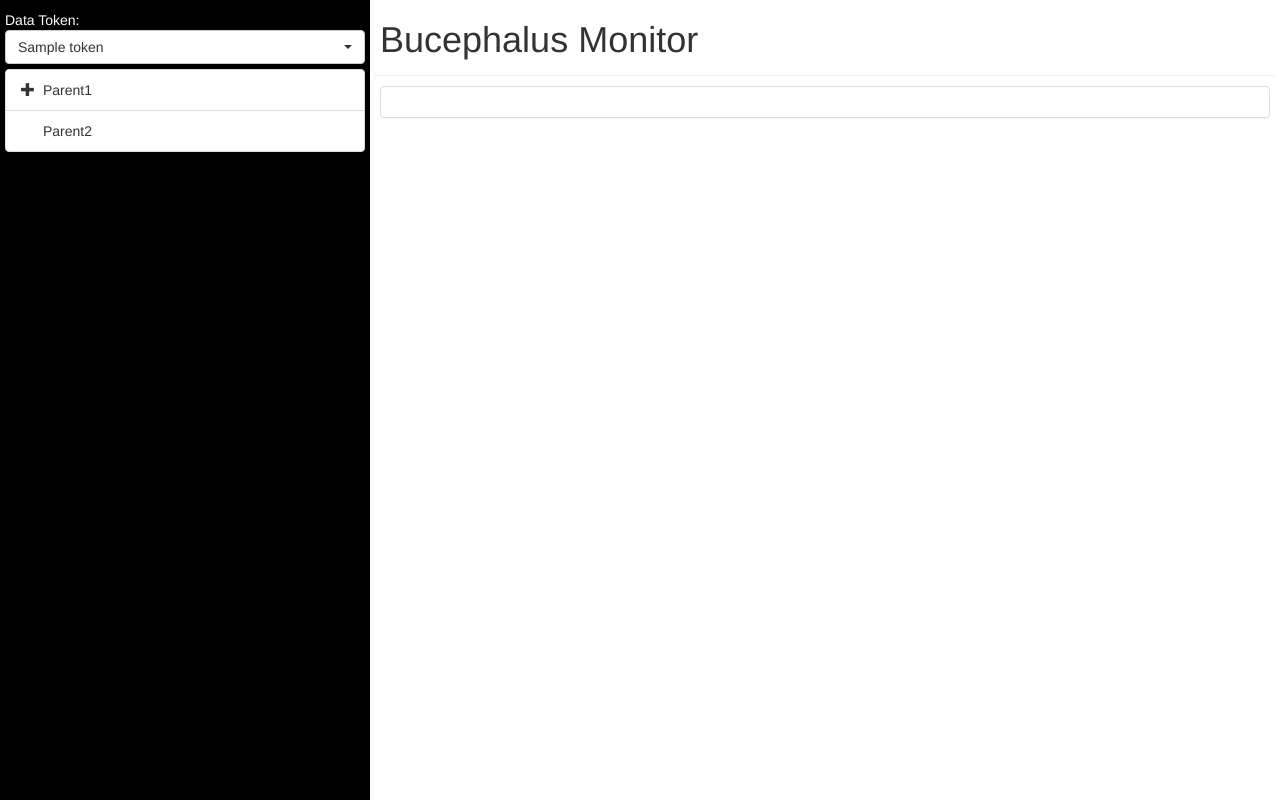
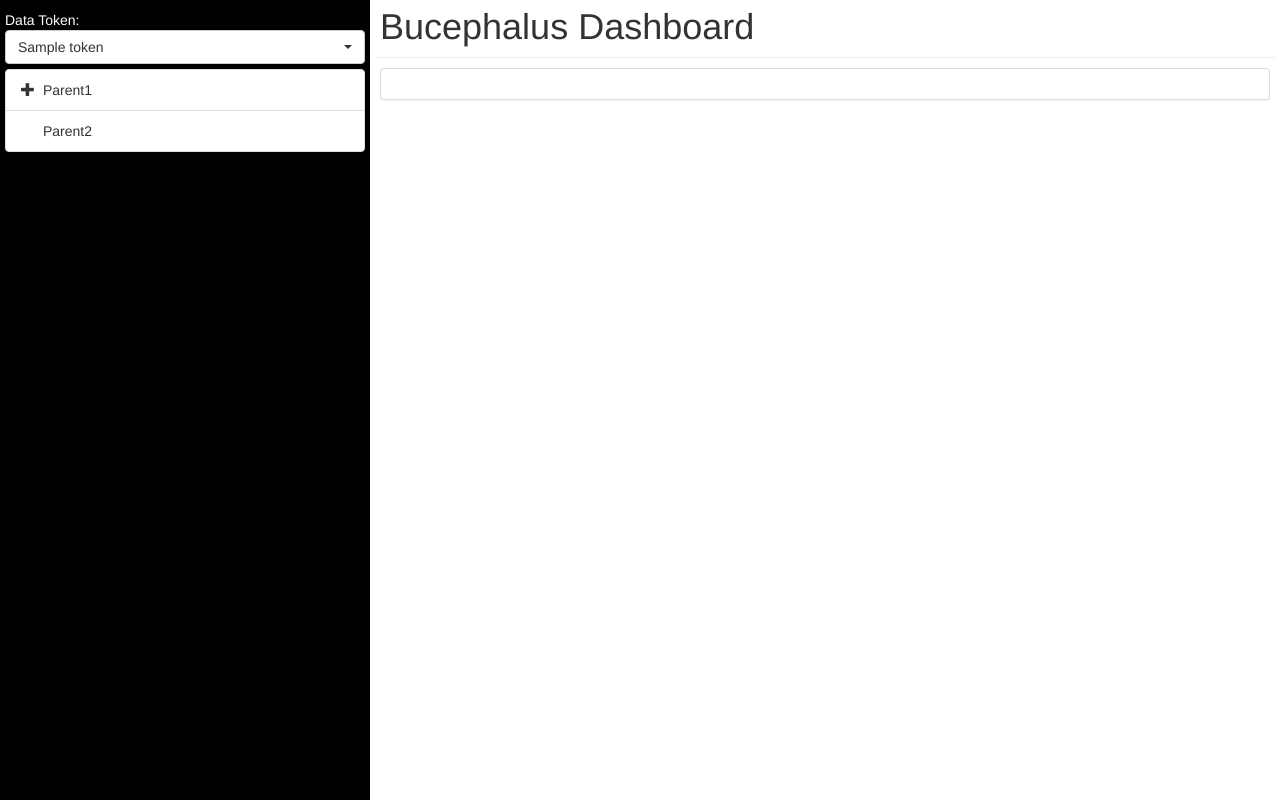
Before and after one commit to alexcthomas/bucephalus, a Flask app: template templates/index.html in a window 1280 px wide. Run offline with Flask 2, Linux system fonts and the light colour scheme; the template is opened without the code that fills it: most values are stand-ins (such as "Sample title", 1, 10 or a date in 2020); data that the repository does not hold is empty; parts of the project's set-up code (start-up, migrations or seed data) failed here and were passed over; some libraries are stand-ins or nearby versions.

Commit message:
Add titles to each of the pages.

```diff
--- a/static/css/main.css
+++ b/static/css/main.css
@@ -17,9 +17,8 @@ div.view_row_cont {
 }
 
 .page-header {
-	padding-top: 5px;
-	padding-bottom: 5px;
-	margin-top: 5px;
+	padding: 0px;
+	margin-top: 2px;
 	margin-bottom: 5px;
 }
 
@@ -31,8 +30,8 @@ div.view_row_cont {
 	padding: 5px;
 }
 
-#bucephalus-header {
-	margin-top: 5px;
+#page-header-title {
+	margin-top: 0px;
 	margin-left: 5px;
 }
 
--- a/static/js/contentpane.js
+++ b/static/js/contentpane.js
@@ -49,19 +49,27 @@ var getViewRows = function(viewdata) {
 
 // figures out the content pane layout
 // and hands off the view rendering to renderView
-var renderContentPane = function(views, tags)
+var renderContentPane = function(views, tags, title)
 {
-
 	var navData = $("#sidebar-nav").data("viewdata");
-	var viewdata, pagetags;
+	var viewdata, pagetags, pagetitle;
 
 	if (views == undefined) {
 		viewdata = navData['Root'].views;
 		pagetags = navData['Root'].tags;
+		pagetitle = navData['Root'].title;
 	} else {
 		viewdata = views;
 		pagetags = tags;
+		pagetitle = title;
 	}
+
+	// Customise the page header using the header title passed in from JSON tags
+	if (pagetitle == undefined){
+		pagetitle = "Bucephalus Dashboard";
+	}
+	$('#page-header-title').text(pagetitle);
+
 
 	var tgt = $("#page-content");
 	tgt.html('');
--- a/static/js/navpane.js
+++ b/static/js/navpane.js
@@ -73,7 +73,7 @@ var selectNode = function(tgt, levels) {
 
 // gets called when a tree node is selected
 var treeNodeSelect = function(event, node) {
-	renderContentPane(node.views, node.tags);
+	renderContentPane(node.views, node.tags, node.title);
 
 	var nodeLocation = getNodeLocation(node);
 	var nodeUrl = "?" + $.param(nodeLocation);
--- a/static/json/navdata.json
+++ b/static/json/navdata.json
@@ -13,6 +13,7 @@
   },
   {
     "text": "Parent1",
+    "title": "Title of Parent1 Page",
     "tags": {"level": "city"},
     "views": [
       {
@@ -31,6 +32,7 @@
     "nodes": [
       {
         "text": "Child1",
+        "title": "Title of Child1 Page",
         "tags": {
           "tag1": "value12",
           "tag2": "value22"
@@ -53,6 +55,7 @@
   },
   {
     "text": "Parent2",
+    "title": "Title of Parent2 Page",
     "tags": {
       "tag1": "value11",
       "tag2": "value21"
--- a/templates/index.html
+++ b/templates/index.html
@@ -5,7 +5,7 @@
 
 {% block page_content %}
 	<div class="page-header">
-		<h1 id="bucephalus-header">Bucephalus Monitor</h1>
+		<h1 id="page-header-title">Bucephalus Dashboard</h1>
 	</div>
 	{% for message in get_flashed_messages() %}
 	<div class="alert alert-warning">
```
